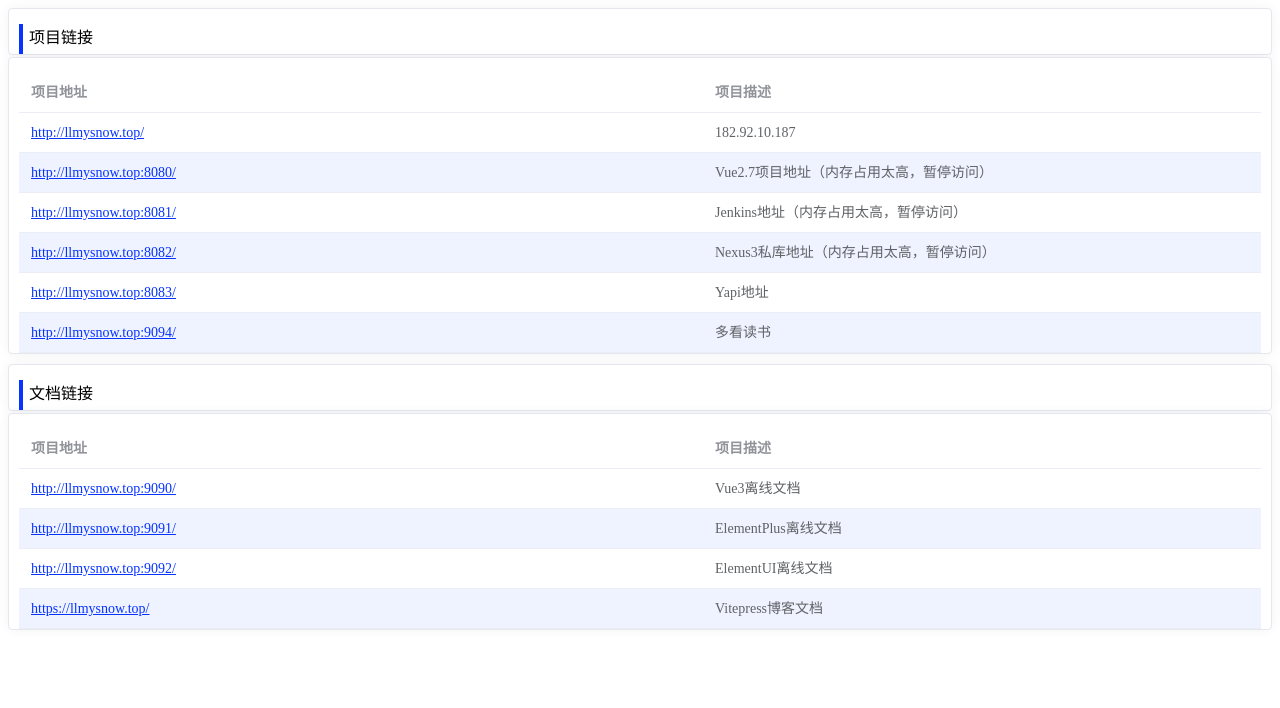
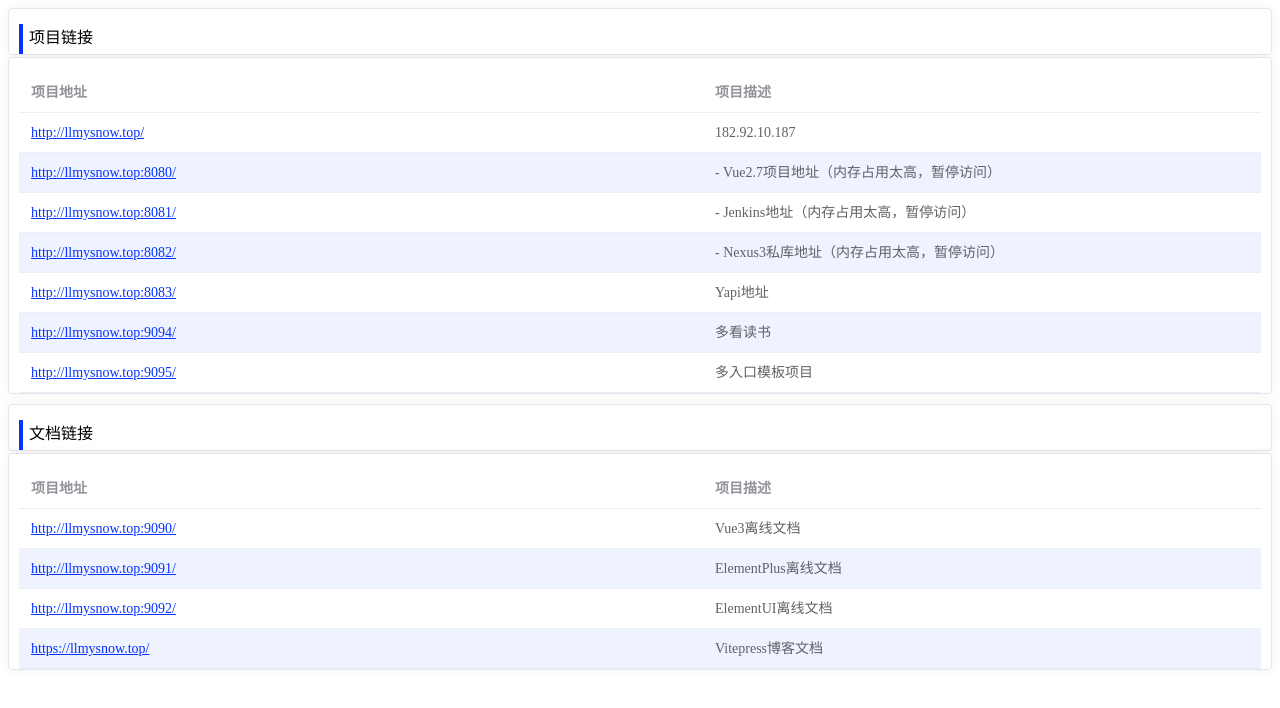
Before and after one commit to llwodexue/my-website, a Vue app: page / in a window 1280 px wide. Shown: the top 708 px of the page. Built offline with nearby package versions, Linux system fonts and the light colour scheme.

Commit message:
feat: multiple

```diff
--- a/src/App.vue
+++ b/src/App.vue
@@ -14,15 +14,15 @@ const tableData = ref<ITableData[]>([
   },
   {
     url: 'http://llmysnow.top:8080/',
-    desc: 'Vue2.7项目地址（内存占用太高，暂停访问）'
+    desc: '- Vue2.7项目地址（内存占用太高，暂停访问）'
   },
   {
     url: 'http://llmysnow.top:8081/',
-    desc: 'Jenkins地址（内存占用太高，暂停访问）'
+    desc: '- Jenkins地址（内存占用太高，暂停访问）'
   },
   {
     url: 'http://llmysnow.top:8082/',
-    desc: 'Nexus3私库地址（内存占用太高，暂停访问）'
+    desc: '- Nexus3私库地址（内存占用太高，暂停访问）'
   },
   {
     url: 'http://llmysnow.top:8083/',
@@ -31,6 +31,10 @@ const tableData = ref<ITableData[]>([
   {
     url: 'http://llmysnow.top:9094/',
     desc: '多看读书'
+  },
+  {
+    url: 'http://llmysnow.top:9095/',
+    desc: '多入口模板项目'
   }
 ])
 
```
